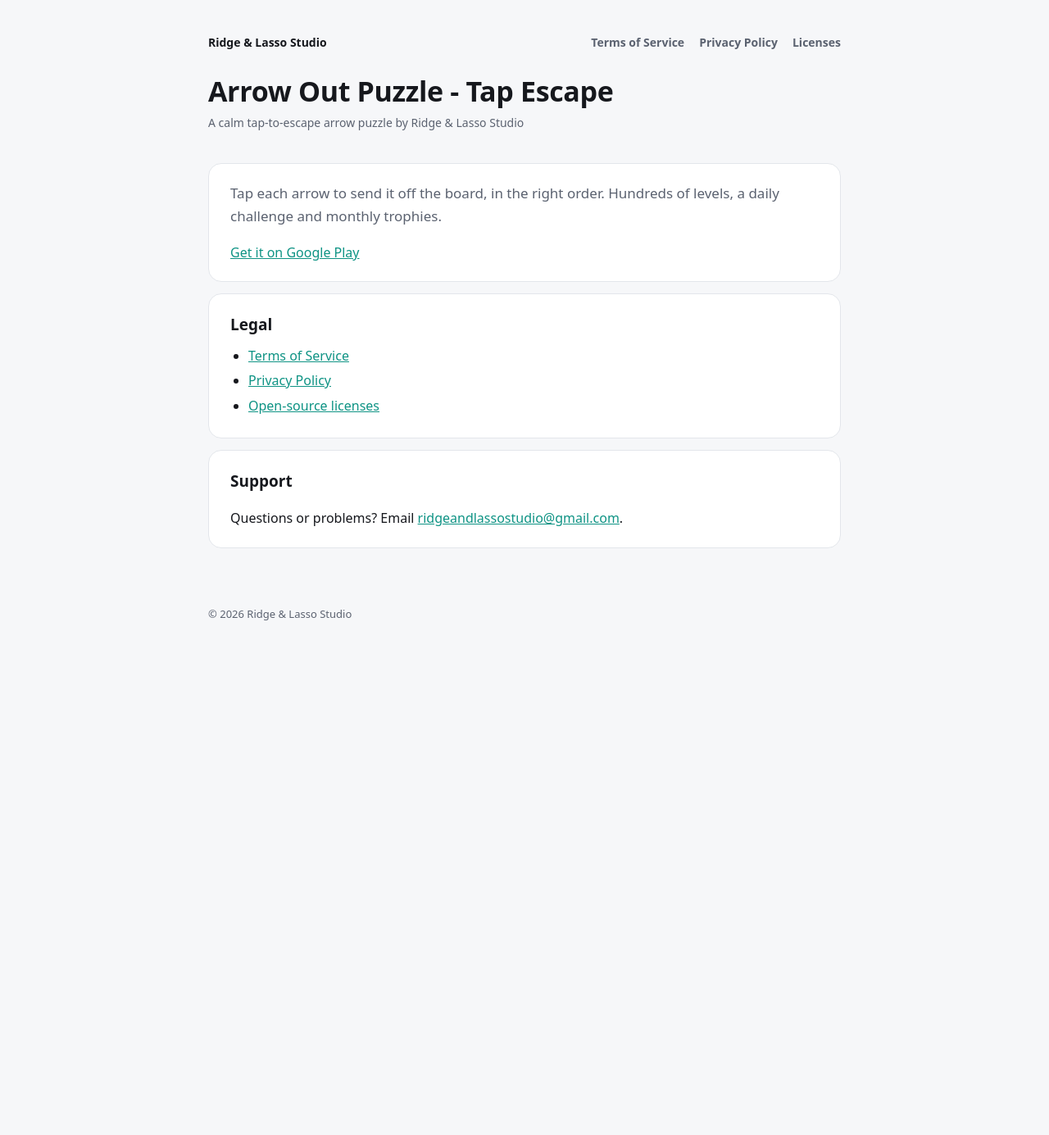
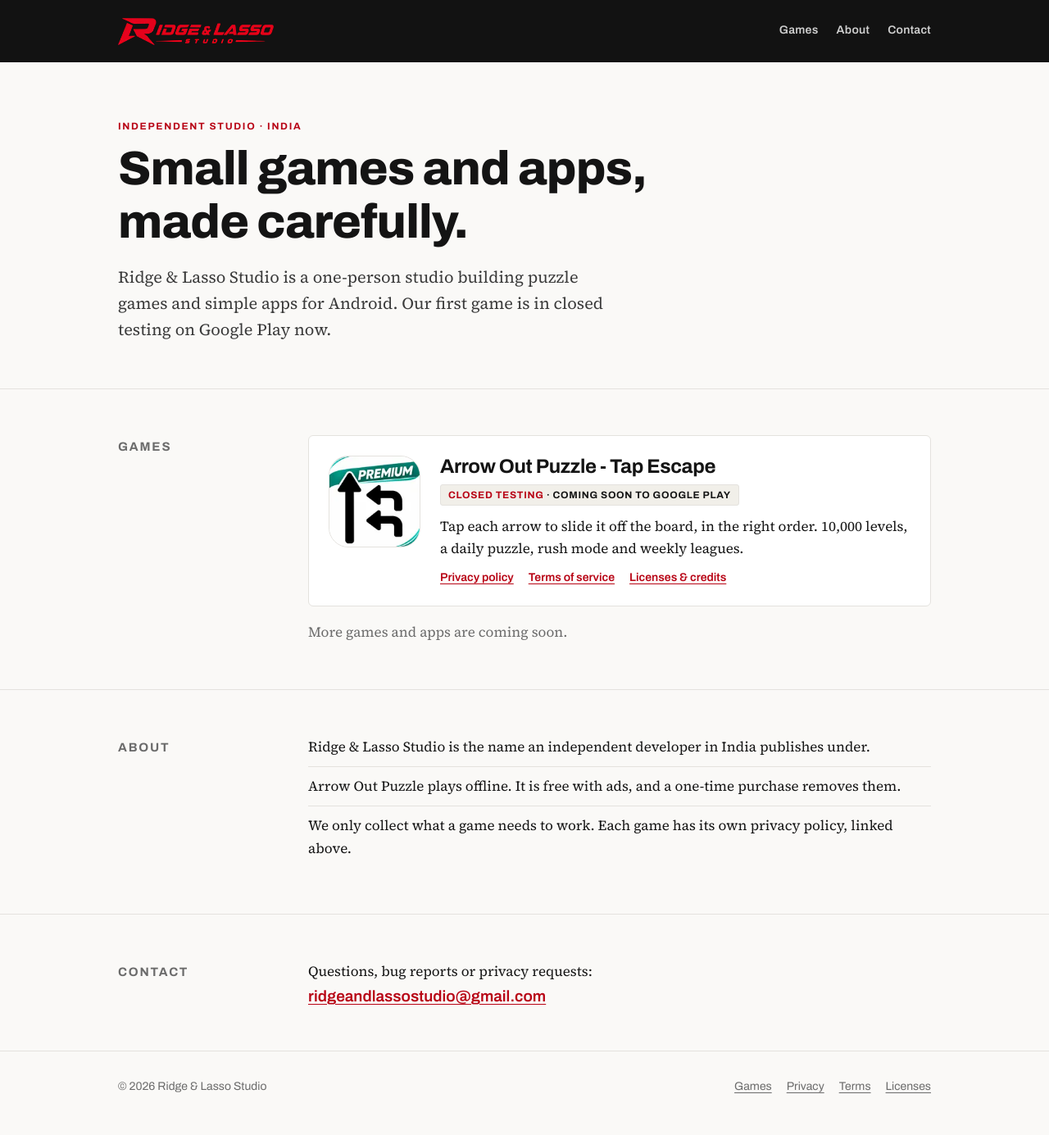
Before and after one commit to ridgeandlassostudio/ridgeandlassostudio.github.io, a plain HTML site: page index.html in a window 1280 px wide. Shown: the whole page at 82% size. Before the commit the page ends 800 px from the top, so only its background shows below. Drawn offline with Linux system fonts and the light colour scheme.

Commit message:
New studio site; restyle Arrow Out policy pages

```diff
--- /dev/null
+++ b/assets/site.css
@@ -0,0 +1,82 @@
+/* Ridge & Lasso Studio — shared styles for the home page and policy pages */
+:root{
+  --ink:#141414;--ink-2:#3a3a3a;--muted:#6b6b6b;--line:#e4e2de;--paper:#faf9f7;--card:#fff;
+  --red:#e3051b;--red-dark:#b80415;--black:#121212;
+  --display:"Archivo",system-ui,sans-serif;--body:"Source Serif 4",Georgia,serif;--ui:"Archivo",system-ui,sans-serif;
+  --wrap:1040px;
+}
+*{box-sizing:border-box}
+html{-webkit-text-size-adjust:100%}
+body{margin:0;background:var(--paper);color:var(--ink);font:17px/1.6 var(--body)}
+a{color:var(--red-dark);text-underline-offset:3px}
+a:hover{color:var(--red)}
+img{max-width:100%;display:block}
+.wrap{max-width:var(--wrap);margin:0 auto;padding:0 24px}
+.skip{position:absolute;left:-999px}.skip:focus{left:12px;top:12px;background:#fff;padding:8px 12px;z-index:9}
+
+/* Header */
+.top{background:var(--black);color:#fff}
+.top .wrap{display:flex;align-items:center;gap:28px;min-height:76px;flex-wrap:wrap}
+.logo{display:block;width:190px;height:34px;background:url("/assets/logo.webp") left center/contain no-repeat;text-indent:-999px;overflow:hidden;flex:none}
+.nav{display:flex;gap:22px;margin-left:auto;font:600 14px/1 var(--ui);letter-spacing:.02em;flex-wrap:wrap}
+.nav a{color:#cfcfcf;text-decoration:none;padding:6px 0;border-bottom:2px solid transparent}
+.nav a:hover,.nav a[aria-current]{color:#fff;border-bottom-color:var(--red)}
+
+/* Type */
+h1,h2,h3{font-family:var(--display);color:var(--ink);font-stretch:92%;letter-spacing:-.015em;line-height:1.12}
+h1{font-size:clamp(34px,5.4vw,58px);font-weight:800;margin:0 0 18px}
+h2{font-size:26px;font-weight:750;margin:0 0 10px}
+h3{font-size:18px;font-weight:700;margin:18px 0 4px}
+.kicker{font:700 12px/1 var(--ui);letter-spacing:.14em;text-transform:uppercase;color:var(--red-dark);margin:0 0 14px}
+.lead{font-size:20px;color:var(--ink-2);max-width:620px;margin:0}
+
+/* Home */
+.hero{padding:72px 0 56px;border-bottom:1px solid var(--line)}
+.block{padding:56px 0;border-bottom:1px solid var(--line)}
+.split{display:grid;grid-template-columns:200px 1fr;gap:32px}
+.split>h2{font-size:15px;font-family:var(--ui);text-transform:uppercase;letter-spacing:.12em;color:var(--muted);font-weight:700;margin-top:6px}
+.game{display:grid;grid-template-columns:112px 1fr;gap:24px;background:var(--card);border:1px solid var(--line);border-radius:6px;padding:24px}
+.game img{width:112px;height:112px;border-radius:24px;border:1px solid var(--line)}
+.game h3{font-size:24px;margin:0 0 6px}
+.status{display:inline-block;font:700 12px/1 var(--ui);letter-spacing:.06em;text-transform:uppercase;color:var(--ink);background:#f1efe9;border:1px solid var(--line);padding:6px 9px;border-radius:3px;margin-bottom:12px}
+.status b{color:var(--red-dark)}
+.game p{margin:0 0 12px}
+.links{display:flex;gap:18px;flex-wrap:wrap;font:600 14px/1.4 var(--ui)}
+.soon{margin:18px 0 0;color:var(--muted)}
+.facts{list-style:none;padding:0;margin:0}
+.facts li{padding:10px 0;border-top:1px solid var(--line)}
+.facts li:first-child{border-top:0;padding-top:0}
+
+/* Footer */
+.foot{padding:32px 0 48px;color:var(--muted);font:14px/1.6 var(--ui)}
+.foot .wrap{display:flex;gap:16px 28px;flex-wrap:wrap;justify-content:space-between}
+.foot a{color:var(--muted)}
+.foot nav{display:flex;gap:18px;flex-wrap:wrap}
+
+/* Policy pages (same markup as before: header > h1 + .meta, main > section) */
+.doc-head{padding-top:48px;padding-bottom:8px}
+.doc-head h1{font-size:clamp(30px,4.4vw,44px);margin-bottom:6px}
+.meta{color:var(--muted);font:14px/1.5 var(--ui);margin:0}
+.subnav{display:flex;gap:18px;flex-wrap:wrap;font:600 14px/1 var(--ui);margin:0 0 22px}
+.subnav a{color:var(--muted);text-decoration:none;padding-bottom:6px;border-bottom:2px solid transparent}
+.subnav a.on,.subnav a:hover{color:var(--ink);border-bottom-color:var(--red)}
+main.doc{padding-top:8px;padding-bottom:56px}
+main.doc section{background:var(--card);border:1px solid var(--line);border-radius:6px;padding:22px 26px;margin:14px 0}
+main.doc section>:first-child{margin-top:0}main.doc section>:last-child{margin-bottom:0}
+main.doc h2{font-size:21px}
+main.doc ul{padding-left:22px;margin:6px 0}main.doc li{margin:4px 0}
+.toc{columns:2;column-gap:28px;padding-left:20px}
+table{width:100%;border-collapse:collapse;font:15px/1.5 var(--ui)}
+th,td{text-align:left;padding:9px 8px;border-bottom:1px solid var(--line);vertical-align:top}
+th{color:var(--muted);font-weight:700;font-size:12px;text-transform:uppercase;letter-spacing:.08em}
+pre{white-space:pre-wrap;font:12.5px/1.55 ui-monospace,Consolas,monospace;background:var(--paper);border:1px solid var(--line);border-radius:4px;padding:14px;max-height:380px;overflow:auto;color:var(--ink-2)}
+details{margin-top:10px}summary{cursor:pointer;color:var(--red-dark);font:600 15px var(--ui)}
+
+@media (max-width:720px){
+  .split{grid-template-columns:1fr;gap:8px}
+  .game{grid-template-columns:1fr}
+  .top .wrap{padding-top:14px;padding-bottom:14px}
+  .nav{margin-left:0;width:100%}
+  .toc{columns:1}
+  main.doc section{padding:18px}
+}
--- a/index.html
+++ b/index.html
@@ -1,39 +1,67 @@
-<!DOCTYPE html><html lang="en"><head><meta charset="utf-8">
-<meta name="viewport" content="width=device-width,initial-scale=1"><title>Ridge &amp; Lasso Studio</title><style>
-:root{--bg:#F6F7F9;--card:#fff;--ink:#16181D;--muted:#5B6270;--line:#E3E6EB;--accent:#0E9384}
-@media (prefers-color-scheme:dark){:root{--bg:#121417;--card:#1B1E23;--ink:#ECEEF1;--muted:#A1A8B3;--line:#2A2E35;--accent:#2DD4BF}}
-*{box-sizing:border-box}
-body{margin:0;background:var(--bg);color:var(--ink);font:16px/1.65 system-ui,-apple-system,"Segoe UI",Roboto,sans-serif}
-header{max-width:820px;margin:0 auto;padding:40px 24px 8px}
-nav{display:flex;gap:18px;flex-wrap:wrap;font-size:14px;margin-bottom:28px}
-nav a{color:var(--muted);text-decoration:none;font-weight:600}
-nav a.on,nav a:hover{color:var(--accent)}
-.brand{font-weight:800;color:var(--ink)!important;margin-right:auto}
-h1{font-size:34px;line-height:1.2;margin:0 0 6px;letter-spacing:-.01em}
-.meta{color:var(--muted);font-size:14px;margin:0}
-main{max-width:820px;margin:0 auto;padding:16px 24px 56px}
-section{background:var(--card);border:1px solid var(--line);border-radius:16px;padding:22px 26px;margin:14px 0}
-h2{font-size:19px;margin:0 0 8px}
-h3{font-size:16px;margin:16px 0 4px}
-p,li{color:var(--ink)}
-ul{padding-left:22px;margin:6px 0}
-li{margin:4px 0}
-a{color:var(--accent)}
-.lead{font-size:17px;color:var(--muted)}
-.toc{columns:2;column-gap:28px;padding-left:20px}
-@media (max-width:560px){.toc{columns:1}h1{font-size:28px}section{padding:18px}}
-table{width:100%;border-collapse:collapse;font-size:15px}
-th,td{text-align:left;padding:9px 8px;border-bottom:1px solid var(--line);vertical-align:top}
-th{color:var(--muted);font-weight:600;font-size:13px;text-transform:uppercase;letter-spacing:.04em}
-pre{white-space:pre-wrap;font:12.5px/1.55 ui-monospace,Consolas,monospace;background:var(--bg);border:1px solid var(--line);border-radius:10px;padding:14px;max-height:380px;overflow:auto;color:var(--muted)}
-details{margin-top:10px}summary{cursor:pointer;color:var(--accent);font-weight:600}
-section>:first-child{margin-top:0}section>:last-child{margin-bottom:0}
-footer{max-width:820px;margin:0 auto;padding:0 24px 40px;color:var(--muted);font-size:13px}
-</style></head><body>
-<header><nav><a class="brand" href="index.html">Ridge &amp; Lasso Studio</a><a href="/arrow-out/terms.html">Terms of Service</a><a href="/arrow-out/privacy.html">Privacy Policy</a><a href="/arrow-out/licenses.html">Licenses</a></nav>
-<h1>Arrow Out Puzzle - Tap Escape</h1><p class="meta">A calm tap-to-escape arrow puzzle by Ridge &amp; Lasso Studio</p></header>
-<main><section><p class="lead">Tap each arrow to send it off the board, in the right order. Hundreds of levels, a daily challenge and monthly trophies.</p>
-<p><a href="https://play.google.com/store/apps/details?id=com.randlstudio.arrowoutpuzzle">Get it on Google Play</a></p></section>
-<section><h2>Legal</h2><ul><li><a href="/arrow-out/terms.html">Terms of Service</a></li><li><a href="/arrow-out/privacy.html">Privacy Policy</a></li><li><a href="/arrow-out/licenses.html">Open-source licenses</a></li></ul></section>
-<section><h2>Support</h2><p>Questions or problems? Email <a href="mailto:ridgeandlassostudio@gmail.com">ridgeandlassostudio@gmail.com</a>.</p></section></main>
-<footer>© 2026 Ridge &amp; Lasso Studio</footer></body></html>
+<!DOCTYPE html>
+<html lang="en">
+<head>
+<meta charset="utf-8">
+<meta name="viewport" content="width=device-width,initial-scale=1">
+<title>Ridge &amp; Lasso Studio</title>
+<meta name="description" content="Ridge &amp; Lasso Studio is an independent game and app developer in India. Our first game, Arrow Out Puzzle - Tap Escape, is in closed testing on Google Play.">
+<link rel="icon" type="image/png" href="/assets/favicon.png">
+<link rel="apple-touch-icon" href="/assets/favicon.png">
+<link rel="preconnect" href="https://fonts.googleapis.com"><link rel="preconnect" href="https://fonts.gstatic.com" crossorigin>
+<link href="https://fonts.googleapis.com/css2?family=Archivo:wdth,wght@62..125,400..800&family=Source+Serif+4:opsz,wght@8..60,400;8..60,600&display=swap" rel="stylesheet">
+<link rel="stylesheet" href="/assets/site.css">
+</head>
+<body>
+<a class="skip" href="#games">Skip to content</a>
+<header class="top"><div class="wrap">
+  <a class="logo" href="/">Ridge &amp; Lasso Studio</a>
+  <nav class="nav" aria-label="Main"><a href="#games">Games</a><a href="#about">About</a><a href="#contact">Contact</a></nav>
+</div></header>
+
+<main>
+  <section class="hero"><div class="wrap">
+    <p class="kicker">Independent studio · India</p>
+    <h1>Small games and apps,<br>made carefully.</h1>
+    <p class="lead">Ridge &amp; Lasso Studio is a one-person studio building puzzle games and simple apps for Android. Our first game is in closed testing on Google Play now.</p>
+  </div></section>
+
+  <section class="block" id="games"><div class="wrap split">
+    <h2>Games</h2>
+    <div>
+      <article class="game">
+        <img src="/assets/arrow-out.webp" width="112" height="112" alt="Arrow Out Puzzle - Tap Escape app icon">
+        <div>
+          <h3>Arrow Out Puzzle - Tap Escape</h3>
+          <span class="status"><b>Closed testing</b> · Coming soon to Google Play</span>
+          <p>Tap each arrow to slide it off the board, in the right order. 10,000 levels, a daily puzzle, rush mode and weekly leagues.</p>
+          <nav class="links" aria-label="Arrow Out Puzzle documents"><a href="/arrow-out/privacy.html">Privacy policy</a><a href="/arrow-out/terms.html">Terms of service</a><a href="/arrow-out/licenses.html">Licenses &amp; credits</a></nav>
+        </div>
+      </article>
+      <p class="soon">More games and apps are coming soon.</p>
+    </div>
+  </div></section>
+
+  <section class="block" id="about"><div class="wrap split">
+    <h2>About</h2>
+    <ul class="facts">
+      <li>Ridge &amp; Lasso Studio is the name an independent developer in India publishes under.</li>
+      <li>Arrow Out Puzzle plays offline. It is free with ads, and a one-time purchase removes them.</li>
+      <li>We only collect what a game needs to work. Each game has its own privacy policy, linked above.</li>
+    </ul>
+  </div></section>
+
+  <section class="block" id="contact"><div class="wrap split">
+    <h2>Contact</h2>
+    <div>
+      <p style="margin:0 0 6px">Questions, bug reports or privacy requests:</p>
+      <p style="margin:0;font:600 19px var(--ui)"><a href="mailto:ridgeandlassostudio@gmail.com">ridgeandlassostudio@gmail.com</a></p>
+    </div>
+  </div></section>
+</main>
+
+<footer class="foot"><div class="wrap">
+  <span>© 2026 Ridge &amp; Lasso Studio</span>
+  <nav aria-label="Footer"><a href="#games">Games</a><a href="/arrow-out/privacy.html">Privacy</a><a href="/arrow-out/terms.html">Terms</a><a href="/arrow-out/licenses.html">Licenses</a></nav>
+</div></footer>
+</body>
+</html>
```
Also changed, not shown: arrow-out/licenses.html (+6 -35 lines), arrow-out/privacy.html (+6 -35 lines), arrow-out/terms.html (+6 -35 lines), assets/arrow-out.webp (added), assets/favicon.png (added), assets/logo.webp (added).
